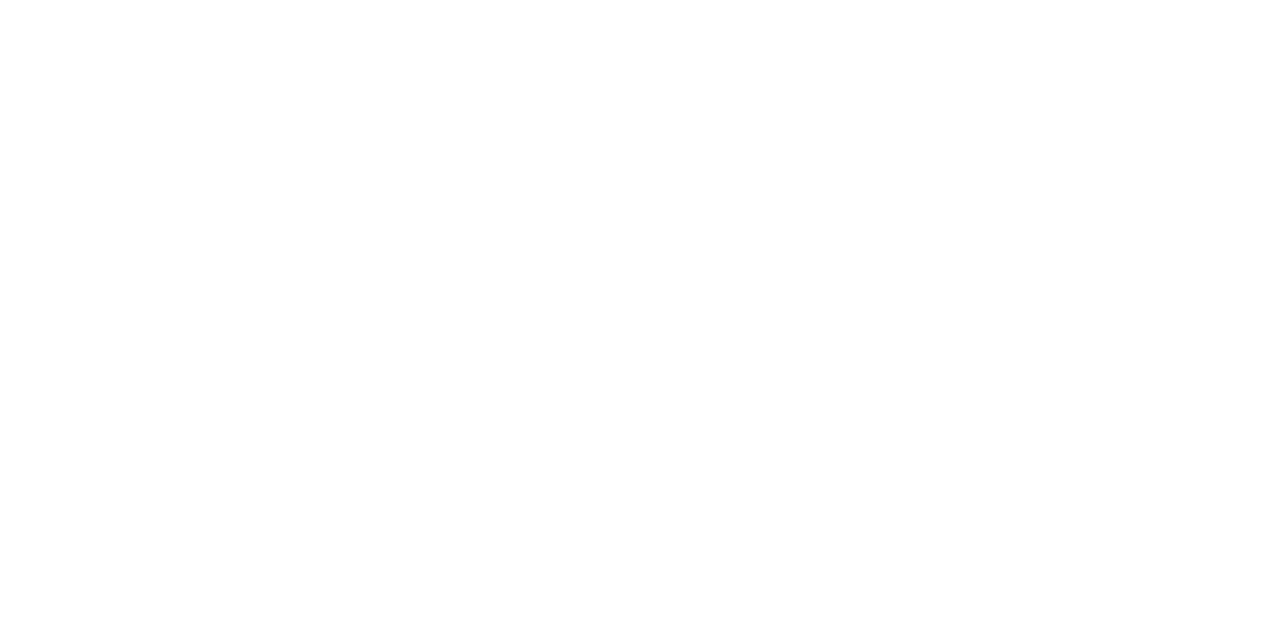
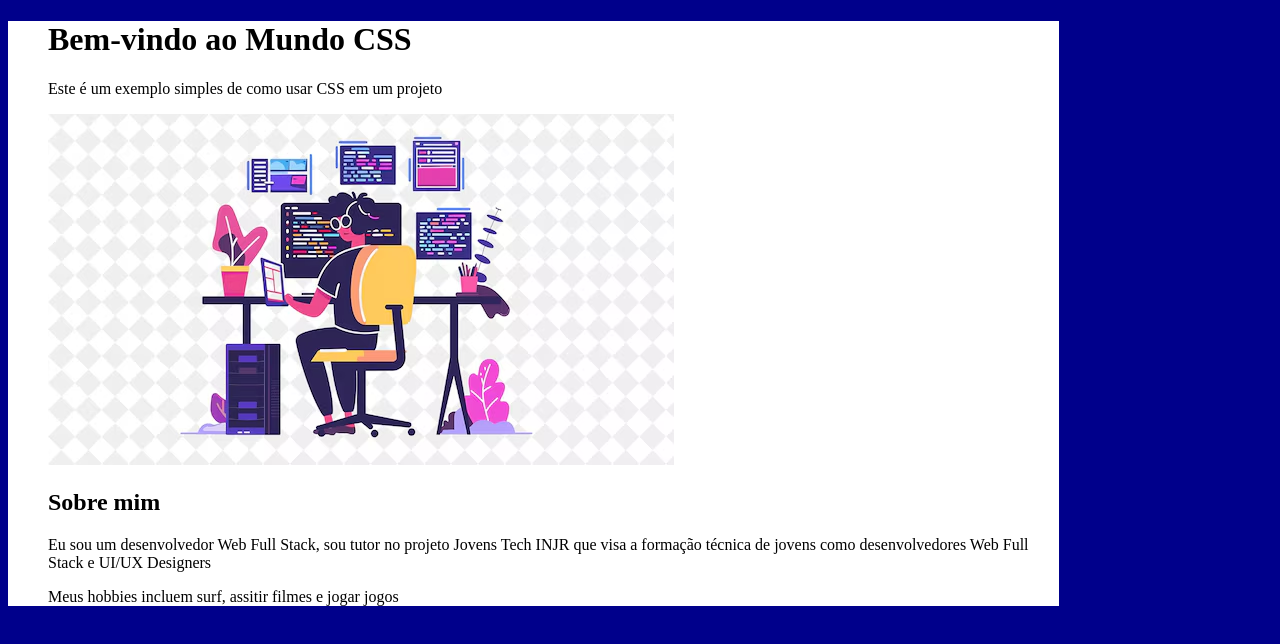
Before and after one commit to yg-css/Estilizando-com-CSS, a plain HTML site: page index.html in a window 1280 px wide. Drawn offline with Linux system fonts and the light colour scheme.

Commit message:
estilizando code

```diff
--- a/index.html
+++ b/index.html
@@ -6,7 +6,26 @@
     <title>Document</title>
     <link rel="stylesheet" href="style.css">
 </head>
-<body>
+<body style="background-color: darkblue;">
+<ul id="caixatexto">
+<h1>
+Bem-vindo ao Mundo CSS
+</h1>
+<P>
+Este é um exemplo simples de como usar CSS em um projeto
+</P>
+<img src="image/profile.avif" alt="perfil">
+<h2>
+    Sobre mim
+</h2>
+<p>
+Eu sou um desenvolvedor Web Full Stack, sou tutor no projeto Jovens Tech INJR que visa a
+formação técnica de jovens como desenvolvedores Web Full Stack e UI/UX Designers
+</p>
+<p>
+Meus hobbies incluem surf, assitir filmes e jogar jogos
+</p>
+</ul>
 
 </body>
 </html>
--- a/style.css
+++ b/style.css
@@ -0,0 +1,5 @@
+#caixatexto{
+width: 80%;
+height: 80%;
+    background-color: white;
+}
```
Also changed, not shown: image/profile.avif (added).
